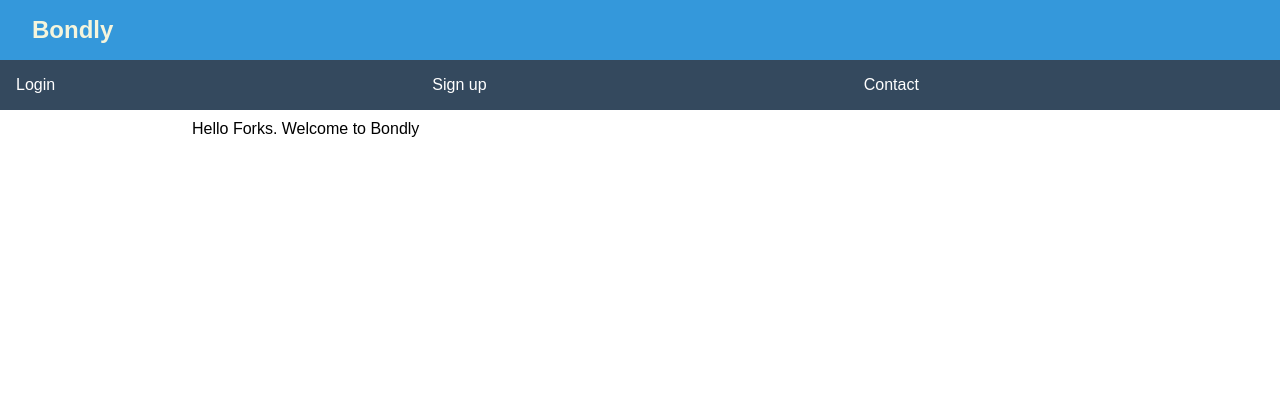
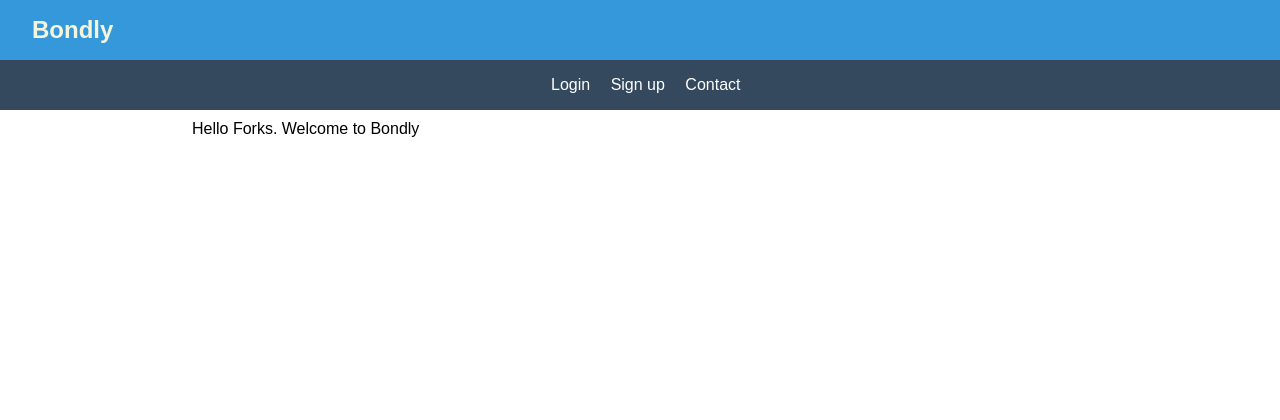
Before and after one commit to sahilsnghai/Bondly, a Django app: page / in a window 1280 px wide. Shown: the top 420 px of the page. Run offline with Django 4.2, Linux system fonts and the light colour scheme.

Commit message:
update look

```diff
--- a/static/css/style.css
+++ b/static/css/style.css
@@ -96,11 +96,6 @@ footer {
   padding: 0px;
 }
 
-.nav{
-  display: flex;
-  justify-content: space-between;
-  align-items: center;
-}
 .profile-img{
   width: 80px;
   height: 80px;
```
